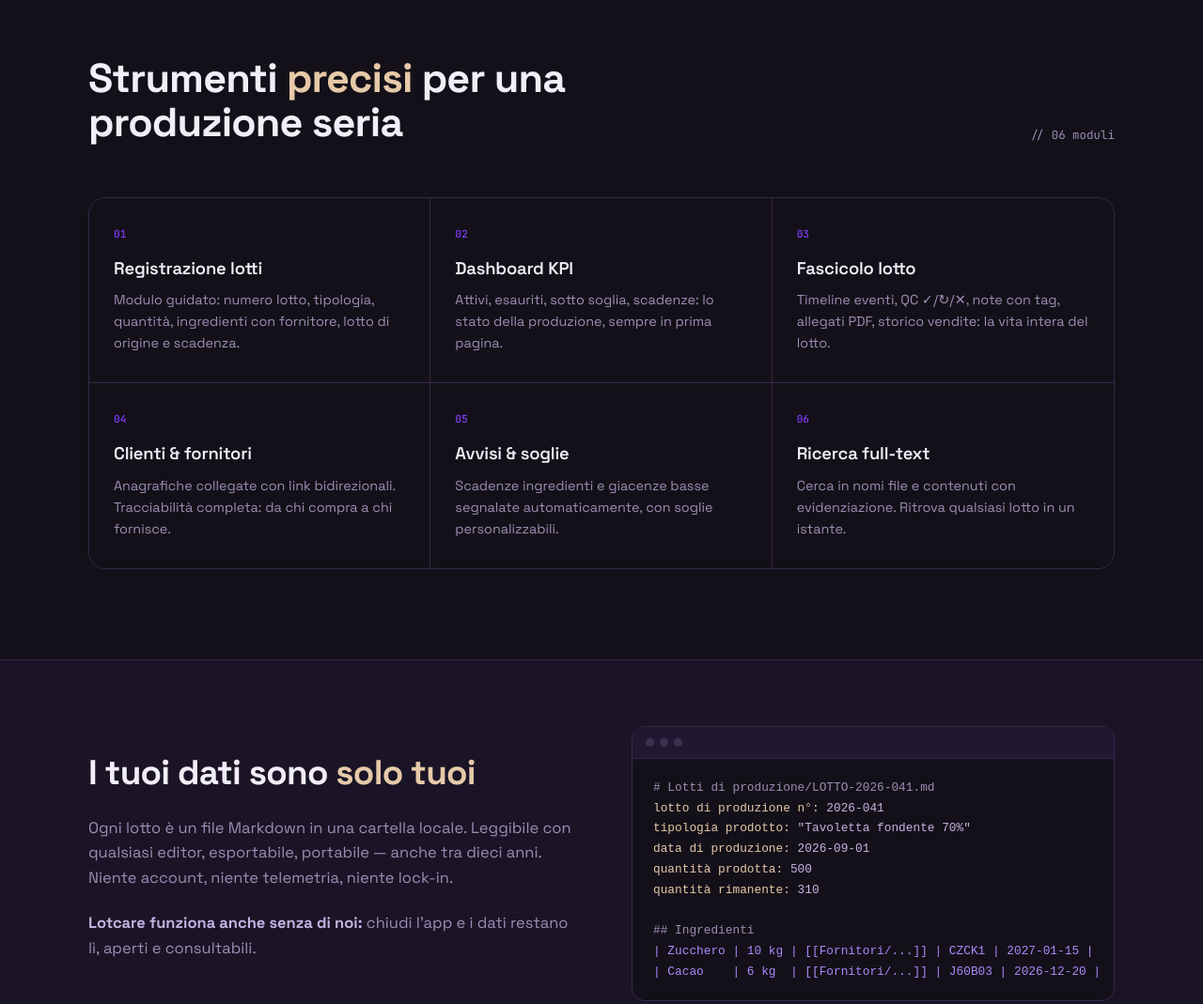
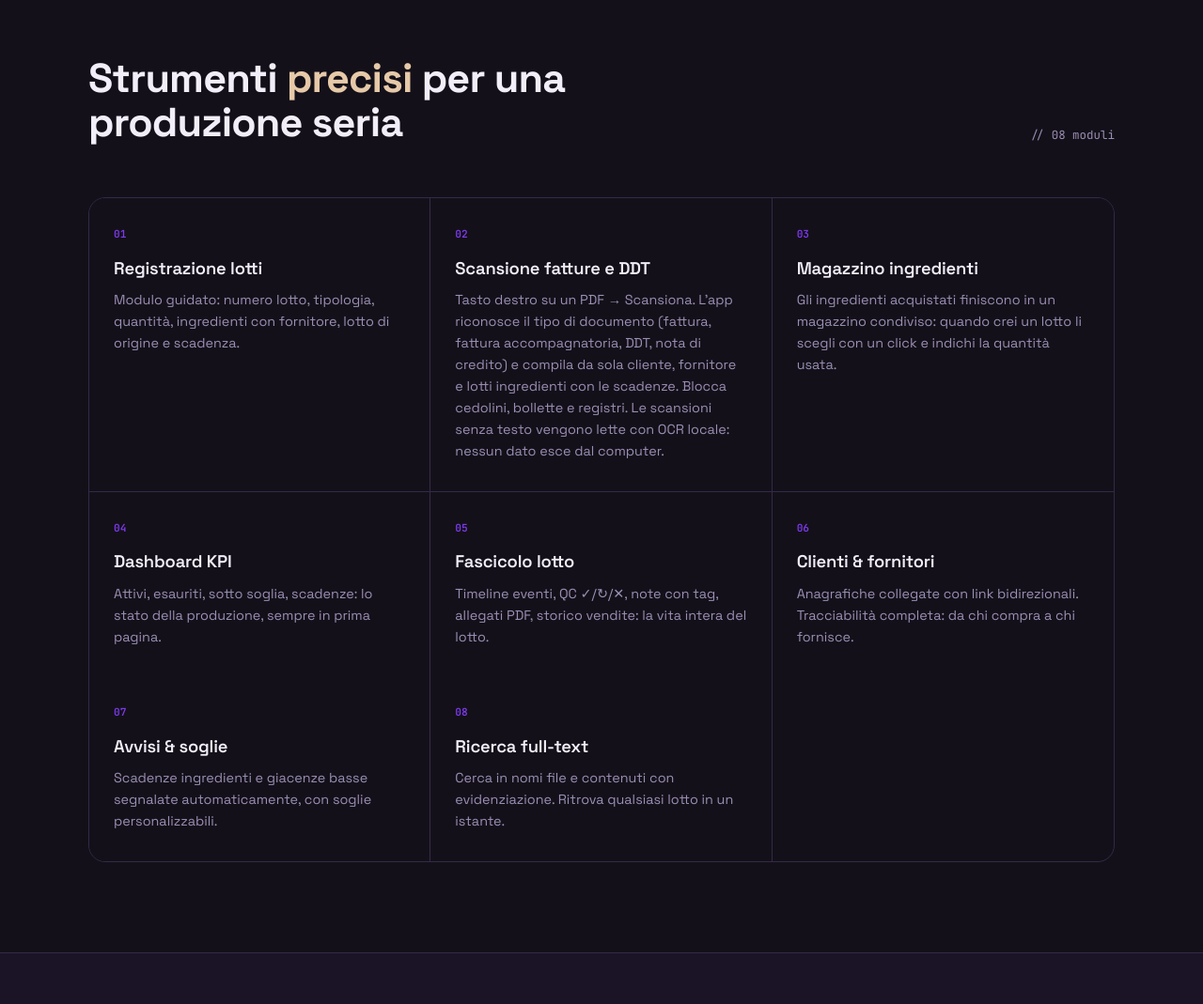
Before and after one commit to smellaxD/lotcare, a plain HTML site: page prototipi/V3-dark-bold.html in a window 1280 px wide. Shown: the part 940-2009 px from the top of the page at 94% size. Drawn offline with Linux system fonts and the light colour scheme.

Commit message:
V3 Dark Bold: nuove feature scansione fatture/DDT + magazzino ingredienti (8 moduli), versione 1.3.0

```diff
--- a/prototipi/V3-dark-bold.html
+++ b/prototipi/V3-dark-bold.html
@@ -314,15 +314,17 @@
     <div class="wrap">
       <div class="feat-head">
         <h2>Strumenti <span>precisi</span> per una produzione seria</h2>
-        <span class="idx">// 06 moduli</span>
+        <span class="idx">// 08 moduli</span>
       </div>
       <div class="feat-grid">
         <div class="f"><div class="n">01</div><h3>Registrazione lotti</h3><p>Modulo guidato: numero lotto, tipologia, quantità, ingredienti con fornitore, lotto di origine e scadenza.</p></div>
-        <div class="f"><div class="n">02</div><h3>Dashboard KPI</h3><p>Attivi, esauriti, sotto soglia, scadenze: lo stato della produzione, sempre in prima pagina.</p></div>
-        <div class="f"><div class="n">03</div><h3>Fascicolo lotto</h3><p>Timeline eventi, QC ✓/↻/✕, note con tag, allegati PDF, storico vendite: la vita intera del lotto.</p></div>
-        <div class="f"><div class="n">04</div><h3>Clienti &amp; fornitori</h3><p>Anagrafiche collegate con link bidirezionali. Tracciabilità completa: da chi compra a chi fornisce.</p></div>
-        <div class="f"><div class="n">05</div><h3>Avvisi &amp; soglie</h3><p>Scadenze ingredienti e giacenze basse segnalate automaticamente, con soglie personalizzabili.</p></div>
-        <div class="f"><div class="n">06</div><h3>Ricerca full-text</h3><p>Cerca in nomi file e contenuti con evidenziazione. Ritrova qualsiasi lotto in un istante.</p></div>
+        <div class="f"><div class="n">02</div><h3>Scansione fatture e DDT</h3><p>Tasto destro su un PDF → Scansiona. L'app riconosce il tipo di documento (fattura, fattura accompagnatoria, DDT, nota di credito) e compila da sola cliente, fornitore e lotti ingredienti con le scadenze. Blocca cedolini, bollette e registri. Le scansioni senza testo vengono lette con OCR locale: nessun dato esce dal computer.</p></div>
+        <div class="f"><div class="n">03</div><h3>Magazzino ingredienti</h3><p>Gli ingredienti acquistati finiscono in un magazzino condiviso: quando crei un lotto li scegli con un click e indichi la quantità usata.</p></div>
+        <div class="f"><div class="n">04</div><h3>Dashboard KPI</h3><p>Attivi, esauriti, sotto soglia, scadenze: lo stato della produzione, sempre in prima pagina.</p></div>
+        <div class="f"><div class="n">05</div><h3>Fascicolo lotto</h3><p>Timeline eventi, QC ✓/↻/✕, note con tag, allegati PDF, storico vendite: la vita intera del lotto.</p></div>
+        <div class="f"><div class="n">06</div><h3>Clienti &amp; fornitori</h3><p>Anagrafiche collegate con link bidirezionali. Tracciabilità completa: da chi compra a chi fornisce.</p></div>
+        <div class="f"><div class="n">07</div><h3>Avvisi &amp; soglie</h3><p>Scadenze ingredienti e giacenze basse segnalate automaticamente, con soglie personalizzabili.</p></div>
+        <div class="f"><div class="n">08</div><h3>Ricerca full-text</h3><p>Cerca in nomi file e contenuti con evidenziazione. Ritrova qualsiasi lotto in un istante.</p></div>
       </div>
     </div>
   </section>
```
Also changed, not shown: index.html (+3 -3 lines), prototipi/V1-artigianale.html (+12 -4 lines), prototipi/V2-saas-moderno.html (+2 -0 lines).
